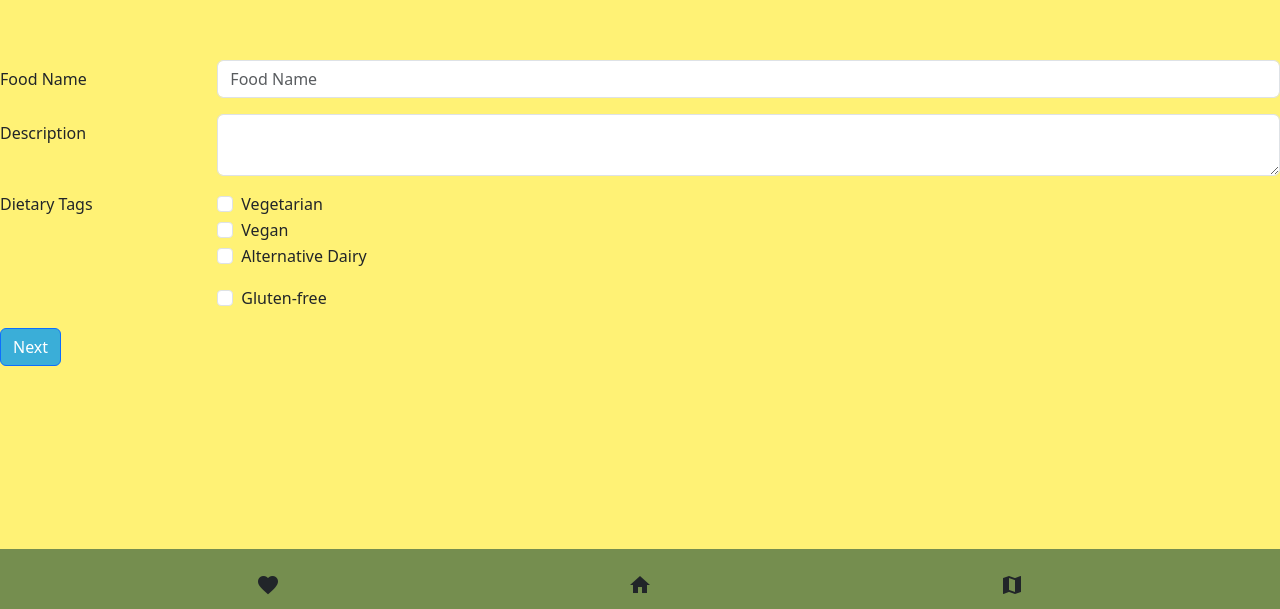
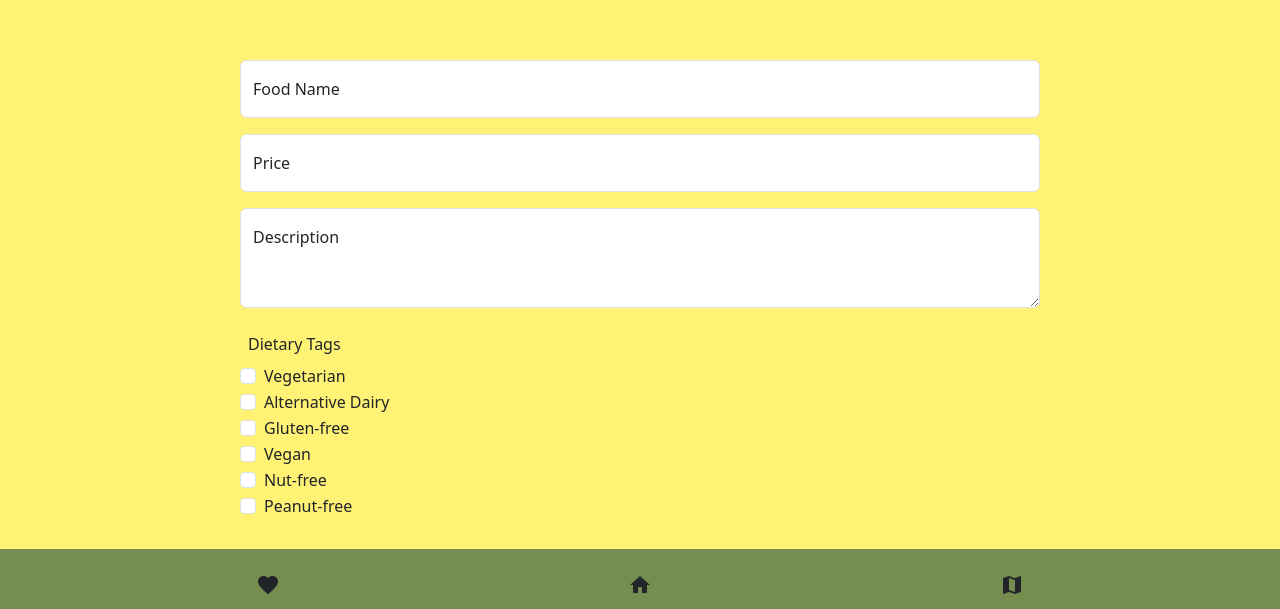
Before and after one commit to c-Whitesell/1800_202610_BBY06, a website built with Vite: page post.html in a window 1280 px wide. Shown: the part 191-800 px from the top of the page. Built offline with nearby package versions, Linux system fonts and the light colour scheme; some packages are replaced by stand-ins of ours; no server answers.

Commit message:
update post.html

```diff
--- a/post.html
+++ b/post.html
@@ -101,81 +101,101 @@
     </div>
   </nav> -->
 
-    <section class=" text-dark text-center p-5">
+    <section class="text-dark text-center p-5">
       <div class="container">
-        <h1 class="display-4">Create Food Option</h1>
+        <h1 class="display-4 fw-bold text-body-emphasis">Create Food Option</h1>
       </div>
     </section>
     <br />
+    <!-- <div class="d-flex justify-content-center align-items-center">
+    <div class="card bg-info p-4 shadow" style="width: 800px;">
+    <div class="mb-3">
+  <label for="exampleFormControlInput1" class="form-label">Food Name:</label>
+  <input type="text" class="form-control" id="exampleFormControlInput1" placeholder="Food Name">
+</div>
+<div class="mb-3">
+  <label for="exampleFormControlTextarea1" class="form-label">Description:</label>
+  <textarea class="form-control" id="exampleFormControlTextarea1" rows="3"></textarea>
+</div>
 
-    <form>
-      <div class="row mb-3">
-        <label for="inputFoodName" class="col-sm-2 col-form-label">Food Name</label>
-        <div class="col-sm-10">
-          <input type="text" class="form-control" id="inputFoodName" placeholder="Food Name" />
-        </div>
-      </div>
-      <div class="row mb-3">
-        <label for="inputDescription" class="col-sm-2 col-form-label"
-          >Description</label
-        >
-        <div class="col-sm-10">
-            <textarea class="form-control" id="inputDescription" ></textarea>
-        </div>
-      </div>
-      <fieldset class="row mb-3">
-        <legend class="col-form-label col-sm-2 pt-0">Dietary Tags</legend>
-        <div class="col-sm-10">
 <div class="form-check">
-            <input
-              class="form-check-input"
-              type="checkbox"
-              name="gridRadios"
-              id="gridRadios1"
-              value="option1"
-            />
-            <label class="form-check-label" for="gridRadios1">
+  <input class="form-check-input" type="checkbox" value="" id="checkDefault">
+  <label class="form-check-label" for="checkDefault">
     Vegetarian
   </label>
 </div>
 <div class="form-check">
-            <input
-              class="form-check-input"
-              type="checkbox"
-              name="gridRadios"
-              id="gridRadios2"
-              value="option2"
-            />
-            <label class="form-check-label" for="gridRadios2">
-              Vegan
+  <input class="form-check-input" type="checkbox" value="" id="checkDefault">
+  <label class="form-check-label" for="checkDefault">
+    Alternative Diary
   </label>
 </div>
-          <div class="form-check disabled">
-            <input
-              class="form-check-input"
-              type="checkbox"
-              name="gridRadios"
-              id="gridRadios3"
-              value="option3"
-            />
-            <label class="form-check-label" for="gridRadios3">
-              Alternative Dairy
-            </label>
-          </div>
-        </div>
-      </fieldset>
-      <div class="row mb-3">
-        <div class="col-sm-10 offset-sm-2">
 <div class="form-check">
-            <input class="form-check-input" type="checkbox" id="gridCheck1" />
-            <label class="form-check-label" for="gridCheck1">
+  <input class="form-check-input" type="checkbox" value="" id="checkDefault">
+  <label class="form-check-label" for="checkDefault">
     Gluten-free
   </label>
 </div>
 </div>
+</div> -->
+
+<div class="d-flex justify-content-center align-items-center">
+    <div style="width: 800px;">
+      <div class="form-floating mb-3">
+  <input type="text" class="form-control" id="floatingInput" placeholder="Food Name">
+  <label for="floatingInput">Food Name</label>
 </div>
-      <button type="submit" class="btn btn-primary">Next</button>
-    </form>
+<div class="form-floating mb-3">
+  <input type="number" id="Price" class="form-control" placeholder="Price"/>
+  <label for="Price">Price</label>
+</div>
+<div class="form-floating mb-3">
+  <textarea class="form-control" placeholder="Description here" id="floatingTextarea2Disabled" style="height: 100px"></textarea>
+  <label for="floatingTextarea2Disabled">Description</label>
+</div>
+<div class="form-floating">
+  <div class="p-2">Dietary Tags</div>
+  <div class="form-check">
+  <input class="form-check-input" type="checkbox" value="" id="checkDefault">
+  <label class="form-check-label" for="checkDefault">
+    Vegetarian
+  </label>
+</div>
+<div class="form-check">
+  <input class="form-check-input" type="checkbox" value="" id="checkDefault">
+  <label class="form-check-label" for="checkDefault">
+    Alternative Dairy
+  </label>
+</div>
+<div class="form-check">
+  <input class="form-check-input" type="checkbox" value="" id="checkDefault">
+  <label class="form-check-label" for="checkDefault">
+    Gluten-free
+  </label>
+</div>
+<div class="form-check">
+  <input class="form-check-input" type="checkbox" value="" id="checkDefault">
+  <label class="form-check-label" for="checkDefault">
+    Vegan
+  </label>
+</div>
+<div class="form-check">
+  <input class="form-check-input" type="checkbox" value="" id="checkDefault">
+  <label class="form-check-label" for="checkDefault">
+    Nut-free
+  </label>
+</div>
+<div class="form-check">
+  <input class="form-check-input" type="checkbox" value="" id="checkDefault">
+  <label class="form-check-label" for="checkDefault">
+    Peanut-free
+  </label>
+</div>
+</div>
+    </div>
+</div>
+
+
 
     <footer class="navbar bg-info fixed-bottom footer">
       <div class="container py-3 d-flex justify-content-around">
```
Lines whose indentation alone changed are shown as unchanged.
